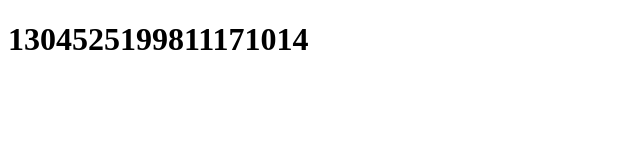
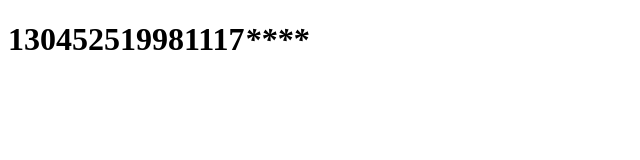
Before and after one commit to zzqq123/day3, a plain HTML site: page index.html in a window 1280 px wide. Shown: the full height of the page, 0-640 px from the left. Drawn offline with Linux system fonts and the light colour scheme.

Commit message:
修改生日

```diff
--- a/index.html
+++ b/index.html
@@ -5,7 +5,6 @@
     <title></title>
 </head>
 <body>
-    <h1>1304525199811171014</h1>
-    <script></script>
+    <h1>1304525<strong>1998</strong>1117<i>****</i></h1>
 </body>
 </html>
```
